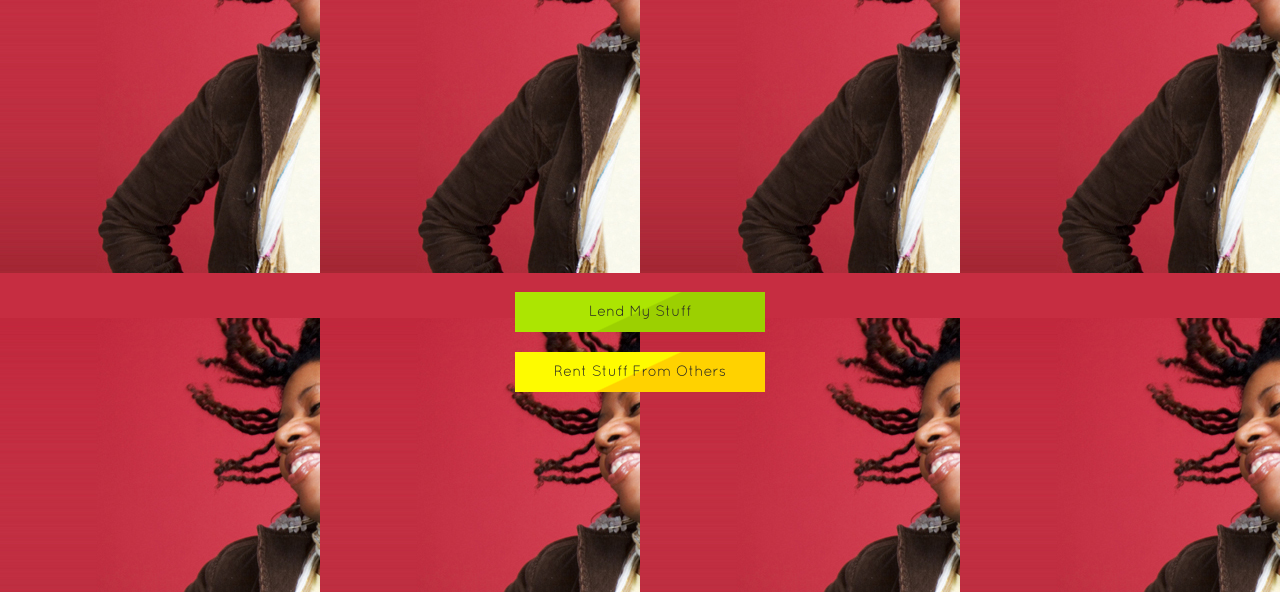
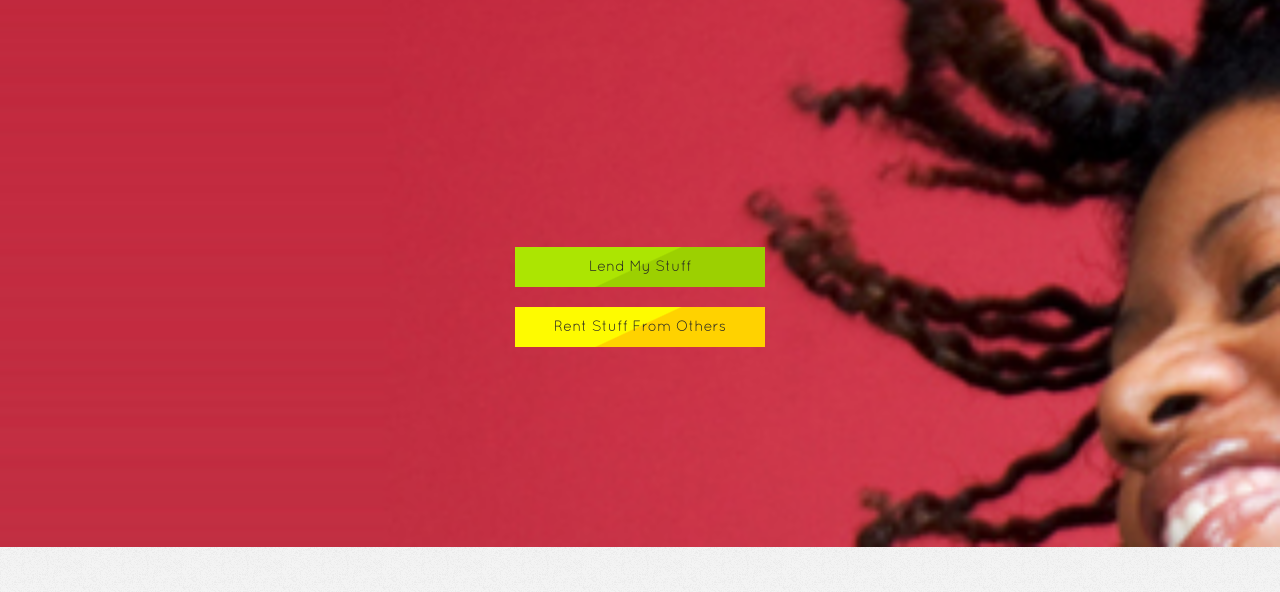
Before and after one commit to search4rent/fe-prototype, a website: page pages/01_index/index.html in a window 1280 px wide. Shown: the part 208-800 px from the top of the page. Drawn offline with nearby package versions, Linux system fonts and the light colour scheme.

Commit message:
fixes viewport and background image

```diff
--- a/styles/catalog/src/stage.sass
+++ b/styles/catalog/src/stage.sass
@@ -1,33 +1,37 @@
 .stage,
 .stage-title,
 .stage-entries
-	width: 100%
-	position: absolute
-	left: 0
+    width: 100%
+    position: absolute
+    left: 0
 
 .stage
-	height: 100%
-	top: 0
-	z-index: -1
-	background-image: url(../../../img/01_index/stage-home.jpg)
+    height: 100%
+    top: -4.5rem
+    z-index: -1
+    background-image: url(../../../img/01_index/stage-home.jpg)
+    -webkit-background-size: cover
+    -moz-background-size: cover
+    -o-background-size: cover
+    background-size: cover
 
 .stage-title
-	height: 5rem
-	top: 13.5rem
-	text-align: center
-	line-height: 3.2rem
+    height: 5rem
+    top: 13.5rem
+    text-align: center
+    line-height: 3.2rem
 
 .stage-entries
-	height: auto
-	top: 62.5%
+    height: auto
+    top: 62.5%
 
 .stage-specific-button-lend,
 .stage-specific-button-rent
-	width: 25rem
-	left: 50%
-	top: 0
-	margin-left: -12.5rem
-	position: absolute
+    width: 25rem
+    left: 50%
+    top: 0
+    margin-left: -12.5rem
+    position: absolute
 
 .stage-specific-button-rent
-	top: 6rem
+    top: 6rem
```
Also changed, not shown: index.html (+1 -0 lines), README.md, styles/catalog/dist/main.css, 2 other files.
